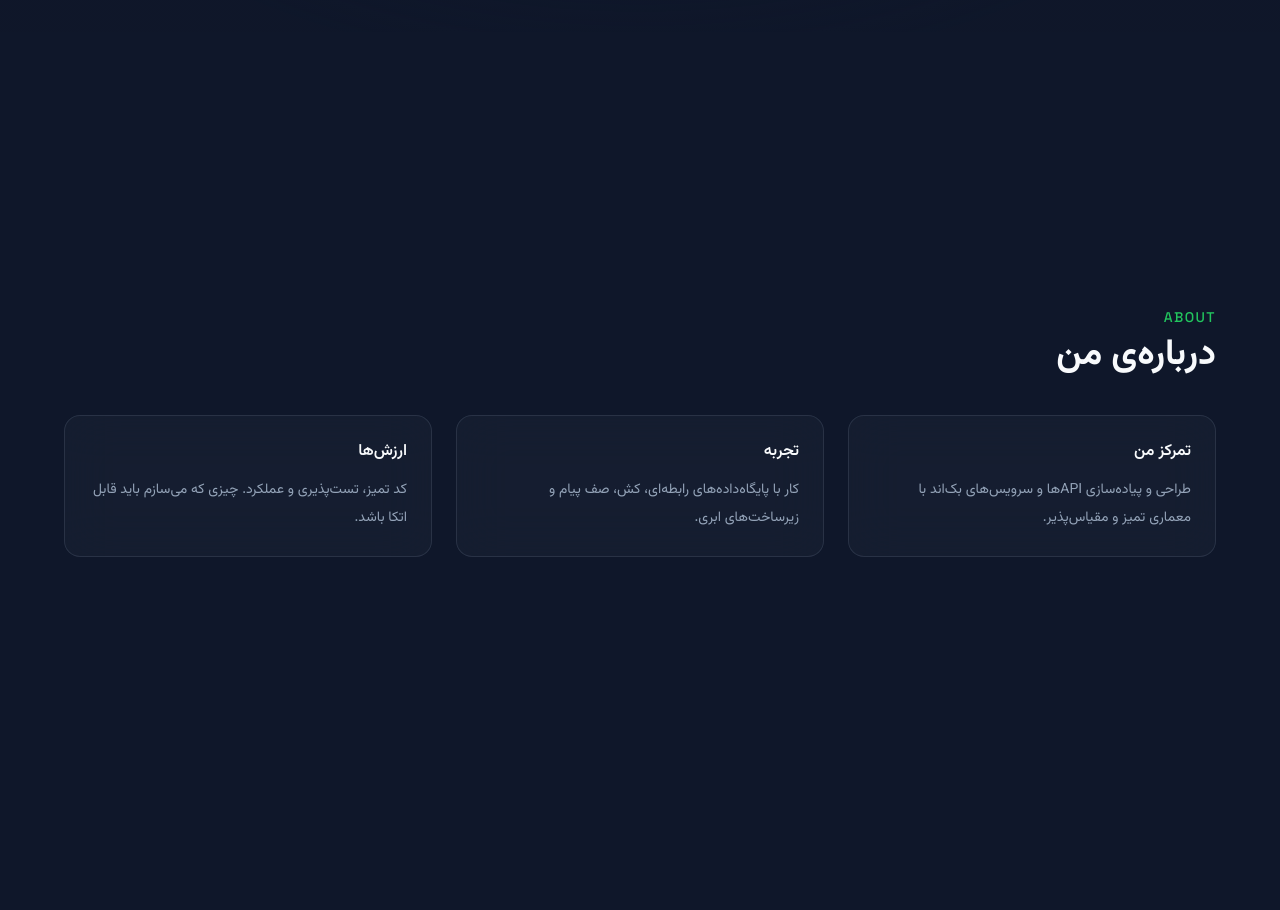
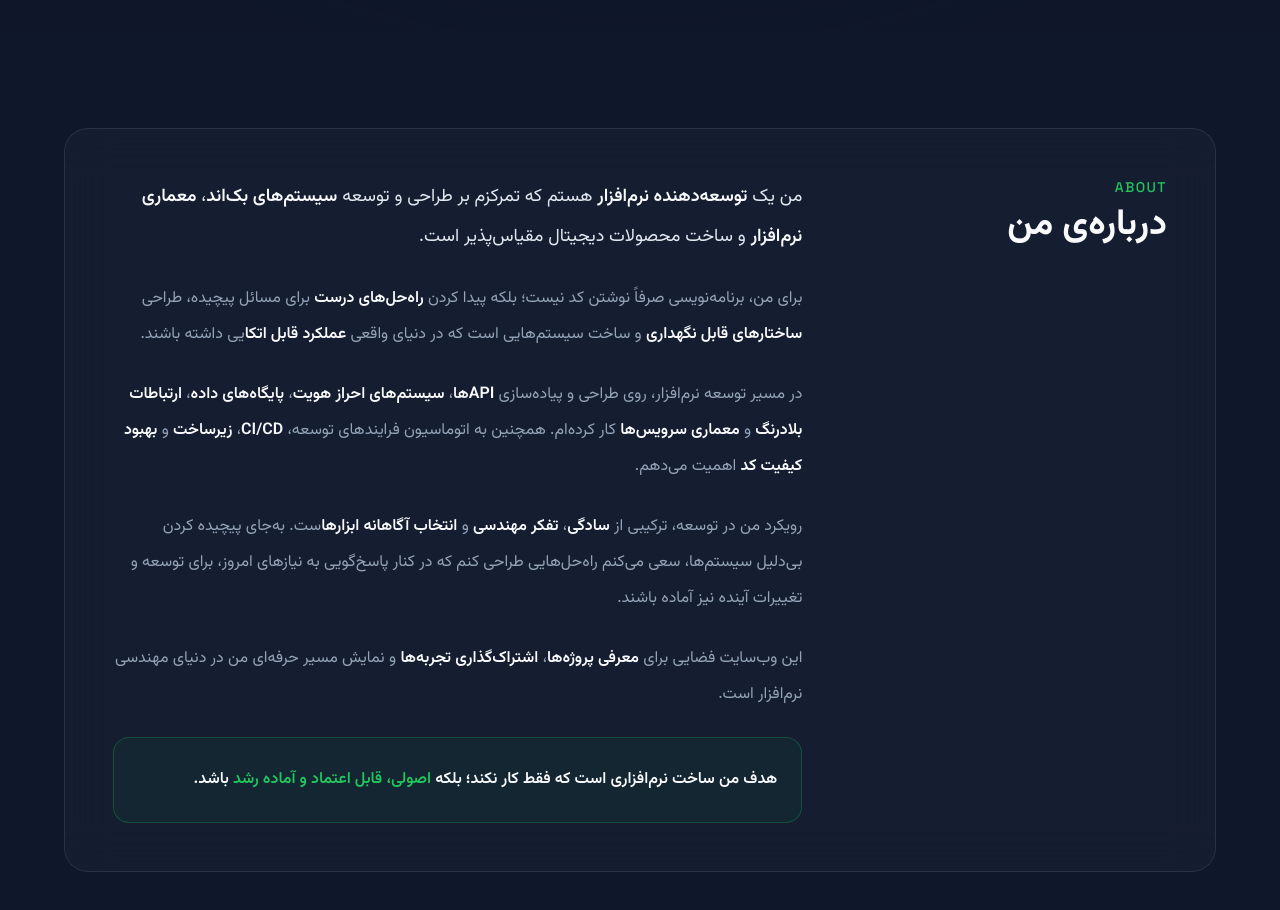
Before and after one commit to cs-esmaeili/cs-esmaeili.github.io, a Next.js app: page / in a window 1280 px wide. Shown: the part 840-1750 px from the top of the page. Built offline with nearby package versions, Linux system fonts and the light colour scheme.

Commit message:
Rewrite About section with new copy, bold keywords and a glass panel

```diff
--- a/app/page.tsx
+++ b/app/page.tsx
@@ -109,33 +109,103 @@ export default function Home() {
 
       {/* درباره من */}
       <section id="about" className="flex min-h-screen items-center px-6 py-24">
-        <div className="mx-auto w-full max-w-6xl">
+        <div className="mx-auto w-full max-w-6xl rounded-3xl border border-border bg-surface/40 p-8 backdrop-blur-xl sm:p-12">
+          <div className="grid gap-10 lg:grid-cols-3">
+            <div className="lg:sticky lg:top-28 lg:self-start">
               <p className="font-display text-sm font-medium uppercase tracking-widest text-accent">
                 About
               </p>
               <h2 className="mt-2 text-2xl font-bold text-foreground sm:text-4xl">
                 درباره‌ی من
               </h2>
+            </div>
 
-          <div className="mt-10 grid gap-6 lg:grid-cols-3">
-            <div className="rounded-2xl border border-border bg-surface/40 p-6 backdrop-blur-xl">
-              <h3 className="font-semibold text-foreground">تمرکز من</h3>
-              <p className="mt-3 text-sm leading-7 text-muted">
-                طراحی و پیاده‌سازی APIها و سرویس‌های بک‌اند با معماری تمیز و
-                مقیاس‌پذیر.
+            <div className="space-y-6 text-base leading-9 text-muted lg:col-span-2">
+              <p className="text-lg leading-10 text-slate-200">
+                من یک{" "}
+                <strong className="font-semibold text-foreground">
+                  توسعه‌دهنده نرم‌افزار
+                </strong>{" "}
+                هستم که تمرکزم بر طراحی و توسعه{" "}
+                <strong className="font-semibold text-foreground">
+                  سیستم‌های بک‌اند
+                </strong>
+                ،{" "}
+                <strong className="font-semibold text-foreground">
+                  معماری نرم‌افزار
+                </strong>{" "}
+                و ساخت محصولات دیجیتال مقیاس‌پذیر است.
               </p>
-            </div>
-            <div className="rounded-2xl border border-border bg-surface/40 p-6 backdrop-blur-xl">
-              <h3 className="font-semibold text-foreground">تجربه</h3>
-              <p className="mt-3 text-sm leading-7 text-muted">
-                کار با پایگاه‌داده‌های رابطه‌ای، کش، صف پیام و زیرساخت‌های
-                ابری.
+              <p>
+                برای من، برنامه‌نویسی صرفاً نوشتن کد نیست؛ بلکه پیدا کردن{" "}
+                <strong className="font-semibold text-foreground">
+                  راه‌حل‌های درست
+                </strong>{" "}
+                برای مسائل پیچیده، طراحی{" "}
+                <strong className="font-semibold text-foreground">
+                  ساختارهای قابل نگهداری
+                </strong>{" "}
+                و ساخت سیستم‌هایی است که در دنیای واقعی{" "}
+                <strong className="font-semibold text-foreground">
+                  عملکرد قابل اتکا
+                </strong>
+                یی داشته باشند.
               </p>
-            </div>
-            <div className="rounded-2xl border border-border bg-surface/40 p-6 backdrop-blur-xl">
-              <h3 className="font-semibold text-foreground">ارزش‌ها</h3>
-              <p className="mt-3 text-sm leading-7 text-muted">
-                کد تمیز، تست‌پذیری و عملکرد. چیزی که می‌سازم باید قابل اتکا
+              <p>
+                در مسیر توسعه نرم‌افزار، روی طراحی و پیاده‌سازی{" "}
+                <strong className="font-semibold text-foreground">APIها</strong>،{" "}
+                <strong className="font-semibold text-foreground">
+                  سیستم‌های احراز هویت
+                </strong>
+                ،{" "}
+                <strong className="font-semibold text-foreground">
+                  پایگاه‌های داده
+                </strong>
+                ،{" "}
+                <strong className="font-semibold text-foreground">
+                  ارتباطات بلادرنگ
+                </strong>{" "}
+                و{" "}
+                <strong className="font-semibold text-foreground">
+                  معماری سرویس‌ها
+                </strong>{" "}
+                کار کرده‌ام. همچنین به اتوماسیون فرایندهای توسعه،{" "}
+                <strong className="font-semibold text-foreground">CI/CD</strong>،{" "}
+                <strong className="font-semibold text-foreground">زیرساخت</strong>{" "}
+                و{" "}
+                <strong className="font-semibold text-foreground">
+                  بهبود کیفیت کد
+                </strong>{" "}
+                اهمیت می‌دهم.
+              </p>
+              <p>
+                رویکرد من در توسعه، ترکیبی از{" "}
+                <strong className="font-semibold text-foreground">سادگی</strong>،{" "}
+                <strong className="font-semibold text-foreground">
+                  تفکر مهندسی
+                </strong>{" "}
+                و{" "}
+                <strong className="font-semibold text-foreground">
+                  انتخاب آگاهانه ابزارها
+                </strong>
+                ست. به‌جای پیچیده کردن بی‌دلیل سیستم‌ها، سعی می‌کنم راه‌حل‌هایی
+                طراحی کنم که در کنار پاسخ‌گویی به نیازهای امروز، برای توسعه و
+                تغییرات آینده نیز آماده باشند.
+              </p>
+              <p>
+                این وب‌سایت فضایی برای{" "}
+                <strong className="font-semibold text-foreground">
+                  معرفی پروژه‌ها
+                </strong>
+                ،{" "}
+                <strong className="font-semibold text-foreground">
+                  اشتراک‌گذاری تجربه‌ها
+                </strong>{" "}
+                و نمایش مسیر حرفه‌ای من در دنیای مهندسی نرم‌افزار است.
+              </p>
+              <p className="rounded-2xl border border-accent/25 bg-accent/5 p-6 font-semibold leading-9 text-foreground">
+                هدف من ساخت نرم‌افزاری است که فقط کار نکند؛ بلکه{" "}
+                <span className="text-accent">اصولی، قابل اعتماد و آماده رشد</span>{" "}
                 باشد.
               </p>
             </div>
```
Lines whose indentation alone changed are shown as unchanged.
